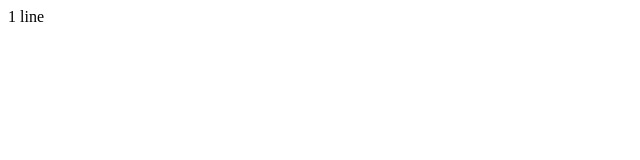
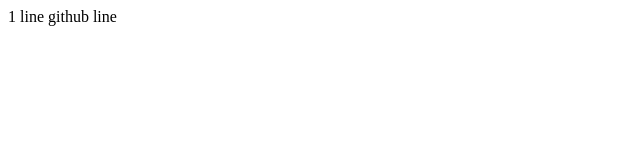
Before and after one commit to kashsi/home_work, a plain HTML site: page Index.html in a window 1280 px wide. Shown: the full height of the page, 0-640 px from the left. Drawn offline with Linux system fonts and the light colour scheme.

Commit message:
Update Index.html

```diff
--- a/Index.html
+++ b/Index.html
@@ -6,5 +6,6 @@
 	</head>
 	<body>
 1 line
+github line
 	</body>
 </html>
```
